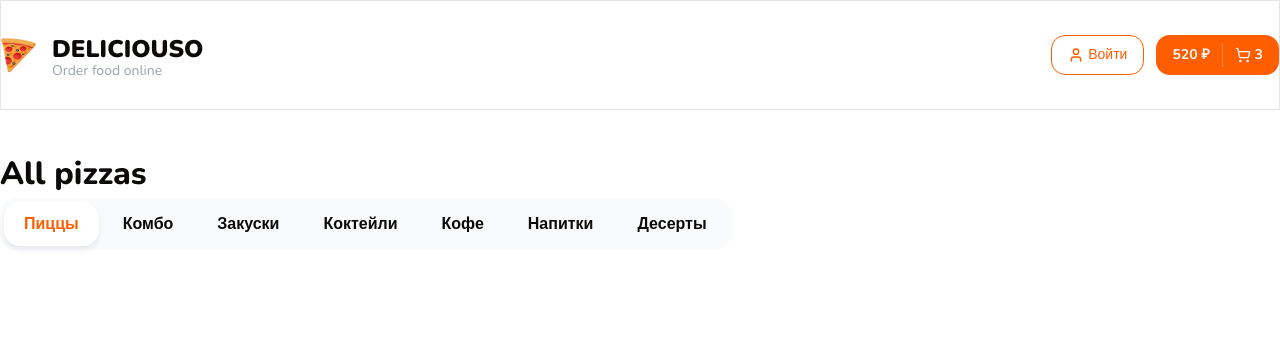
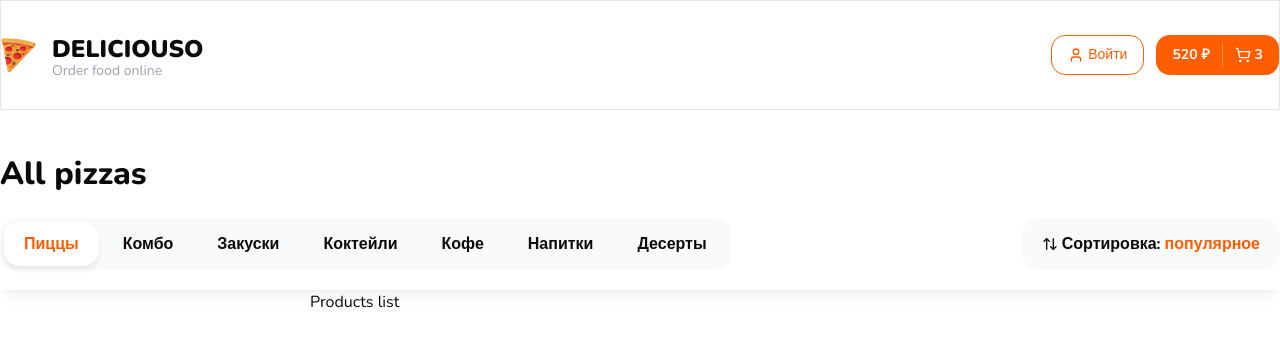
Before and after one commit to denys-zdor83/delicioso-frontend, a Next.js app: page / in a window 1280 px wide. Shown: the top 346 px of the page. Built offline with nearby package versions, Linux system fonts and the light colour scheme.

Commit message:
Sorting: Implemented sorting murkup

```diff
--- a/app/page.tsx
+++ b/app/page.tsx
@@ -1,11 +1,30 @@
-import { Categories, Container, Title } from '../components/shared'
+import { TopBar, Container, Title, Filters } from '../components/shared'
 
 export default function Home() {
   return(
     <>
       <Container className="mt-10">
         <Title text="All pizzas" size="lg" className="font-extrabold" />
-        <Categories />
+      </Container>
+
+      <TopBar />
+
+      <Container className="pb-14">
+        <div className="flex gap-[60px]">
+
+          {/* Filters */}
+          <div className="w-[250px]">
+            <Filters />
+          </div>
+
+          {/* Products list */}
+          <div className="flex-1">
+            <div className="flex flex-col gap-16">
+              Products list
+            </div>
+          </div>
+
+        </div>
       </Container>
     </>
   )
--- /dev/null
+++ b/components/shared/Filters.tsx
@@ -0,0 +1,14 @@
+import { cn } from '@/lib/utils'
+import React from 'react'
+
+type Props = {
+    className?: string
+}
+
+export const Filters: React.FC<Props> = ({ className }) => {
+  return (
+    <div className={className}>
+
+    </div>
+  )
+}
--- /dev/null
+++ b/components/shared/SortPopup.tsx
@@ -0,0 +1,19 @@
+import { cn } from '@/lib/utils'
+import { ArrowUpDown } from 'lucide-react'
+import React from 'react'
+
+type Props = {
+    className?: string
+}
+
+export const SortPopup: React.FC<Props> = ({ className }) => {
+  return (
+    <div className={cn('inline-flex items-center gap-1 bg-gray-50 px-5 h-[52px] rounded-2xl cursor-pointer', className)}>
+        <ArrowUpDown size={16} />
+          <b>Сортировка:</b>
+
+          <b className="text-primary">популярное</b>
+
+    </div>
+  )
+}
--- /dev/null
+++ b/components/shared/TopBar.tsx
@@ -0,0 +1,18 @@
+import { cn } from '@/lib/utils'
+import React from 'react'
+import { Container, SortPopup, Categories } from './index'
+
+type Props = {
+    className?: string
+}
+
+export const TopBar: React.FC<Props> = ({ className }) => {
+  return (
+    <div className={cn('sticky top-0 bg-white py-5 shadow-lg shadow-black/5 z-10', className)}>
+      <Container className="flex items-center justify-between">
+        <Categories />
+        <SortPopup />
+      </Container>
+    </div>
+  )
+}
--- a/components/shared/index.ts
+++ b/components/shared/index.ts
@@ -2,3 +2,6 @@
 export { Header } from "./Header";
 export { Title } from "./Title";
 export { Categories } from "./Categories";
+export { SortPopup } from "./SortPopup";
+export { TopBar } from "./TopBar"
+export { Filters } from "./Filters"
```
